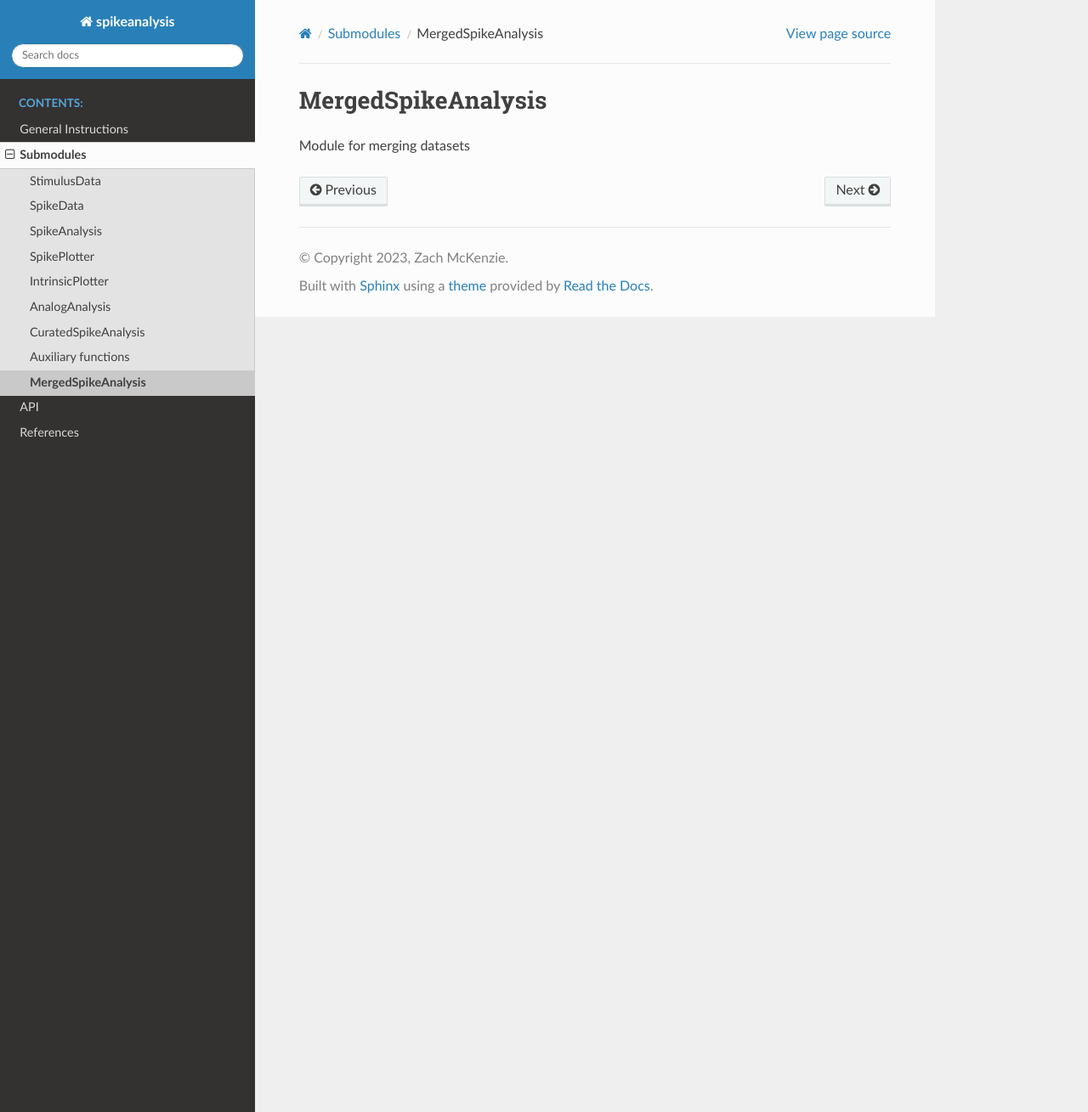
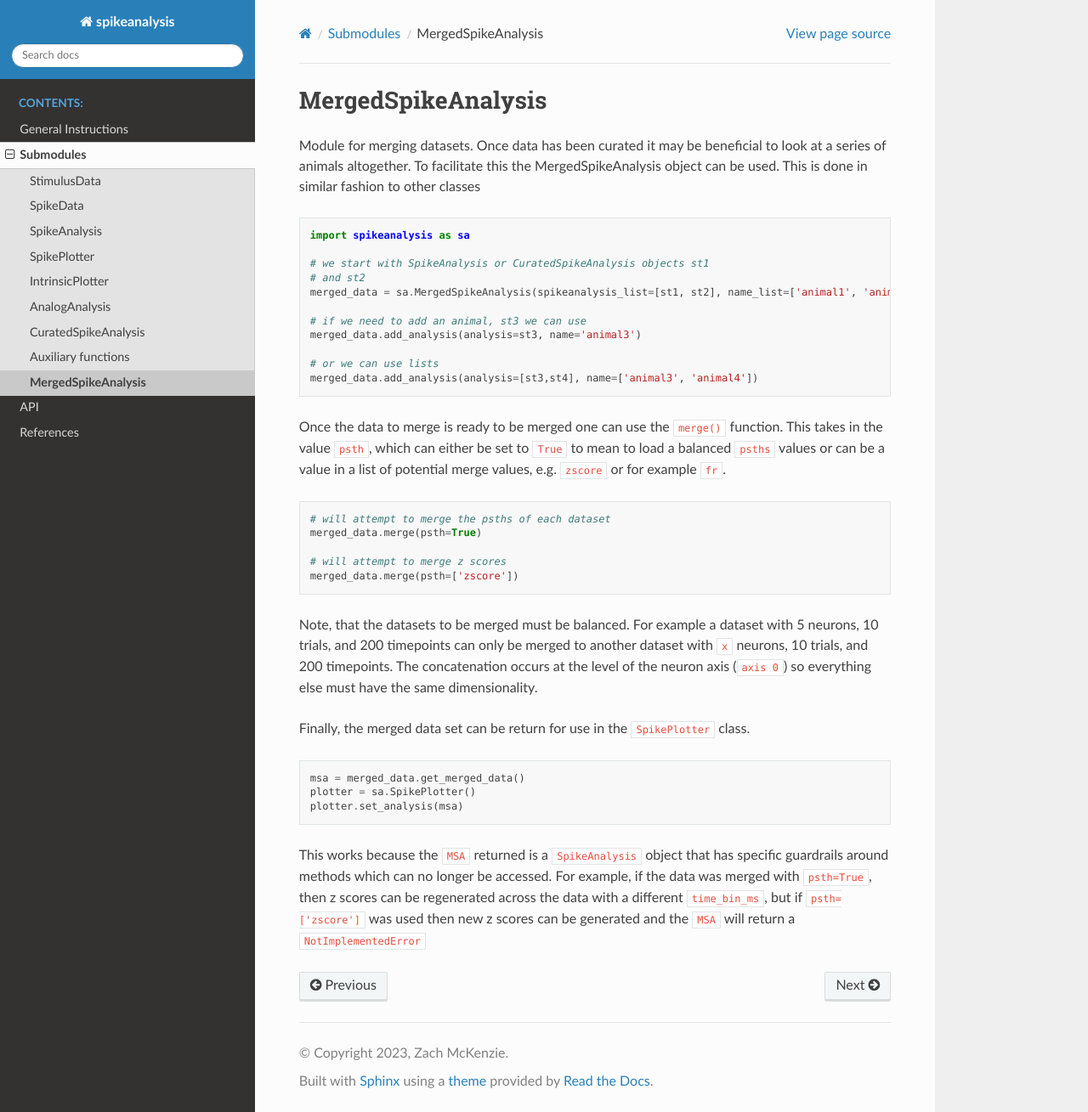
Before and after one commit to zm711/spikeanalysis, a Sphinx documentation site: the page built from docs/source/submodules/merged_spike_analysis.rst, in a window 1280 px wide and 1309 px high. Shown: the whole window at 85% size. Built offline with Sphinx 7.4.7 and the Read the Docs theme 2.0.0, drawn with Linux system fonts in a browser that asks for light colours.

Commit message:
update docs

```diff
--- a/docs/source/submodules/merged_spike_analysis.rst
+++ b/docs/source/submodules/merged_spike_analysis.rst
@@ -1,4 +1,52 @@
 MergedSpikeAnalysis
 ===================
 
-Module for merging datasets
+Module for merging datasets. Once data has been curated it may be beneficial to look at a series of
+animals altogether. To facilitate this the MergedSpikeAnalysis object can be used. This is done in
+similar fashion to other classes
+
+.. code-block:: python
+
+    import spikeanalysis as sa
+
+    # we start with SpikeAnalysis or CuratedSpikeAnalysis objects st1
+    # and st2
+    merged_data = sa.MergedSpikeAnalysis(spikeanalysis_list=[st1, st2], name_list=['animal1', 'animal2'])
+
+    # if we need to add an animal, st3 we can use
+    merged_data.add_analysis(analysis=st3, name='animal3')
+
+    # or we can use lists
+    merged_data.add_analysis(analysis=[st3,st4], name=['animal3', 'animal4'])
+
+Once the data to merge is ready to be merged one can use the :code:`merge()` function. This takes
+in the value :code:`psth`, which can either be set to :code:`True` to mean to load a balanced
+:code:`psths` values or can be a value in a list of potential merge values, e.g. :code:`zscore` or
+for example :code:`fr`.
+
+.. code-block:: python
+
+    # will attempt to merge the psths of each dataset
+    merged_data.merge(psth=True)
+
+    # will attempt to merge z scores
+    merged_data.merge(psth=['zscore'])
+
+Note, that the datasets to be merged must be balanced. For example a dataset with 5 neurons,
+10 trials, and 200 timepoints can only be merged to another dataset with :code:`x` neurons, 10
+trials, and 200 timepoints. The concatenation occurs at the level of the neuron axis (:code:`axis 0`)
+so everything else must have the same dimensionality.
+
+Finally, the merged data set can be return for use in the :code:`SpikePlotter` class.
+
+.. code-block:: python
+
+    msa = merged_data.get_merged_data()
+    plotter = sa.SpikePlotter()
+    plotter.set_analysis(msa)
+
+This works because the :code:`MSA` returned is a :code:`SpikeAnalysis` object that has specific
+guardrails around methods which can no longer be accessed. For example, if the data was merged with
+:code:`psth=True`, then z scores can be regenerated across the data with a different :code:`time_bin_ms`,
+but if :code:`psth=['zscore']` was used then new z scores can be generated and the :code:`MSA` will
+return a :code:`NotImplementedError`
--- a/docs/source/submodules/stimulus_data.rst
+++ b/docs/source/submodules/stimulus_data.rst
@@ -96,7 +96,7 @@ they can be returned using :code:`get_stimulus_channels`. Finally stimulus' shou
 
     stim_dict = stim.get_stimulus_channels()
     stim.set_trial_groups(trial_dictionary=trial_dictionary) # dict as explained above
-    sitm.set_stimulus_names(stim_names = name_dictionary) # same keys with str values
+    sitm.set_stimulus_name(stim_names = name_dictionary) # same keys with str values
 
 
 Train-based data
@@ -143,7 +143,6 @@ generated stimulus data. To load it simply requires:
     stim.get_all_files()
 
 
-
 Convenience Pipeline
 --------------------
 
```
Also changed, not shown: docs/source/submodules/curated_spike_analysis.rst (+14 -0 lines), docs/source/submodules/spike_data.rst (+16 -0 lines).
